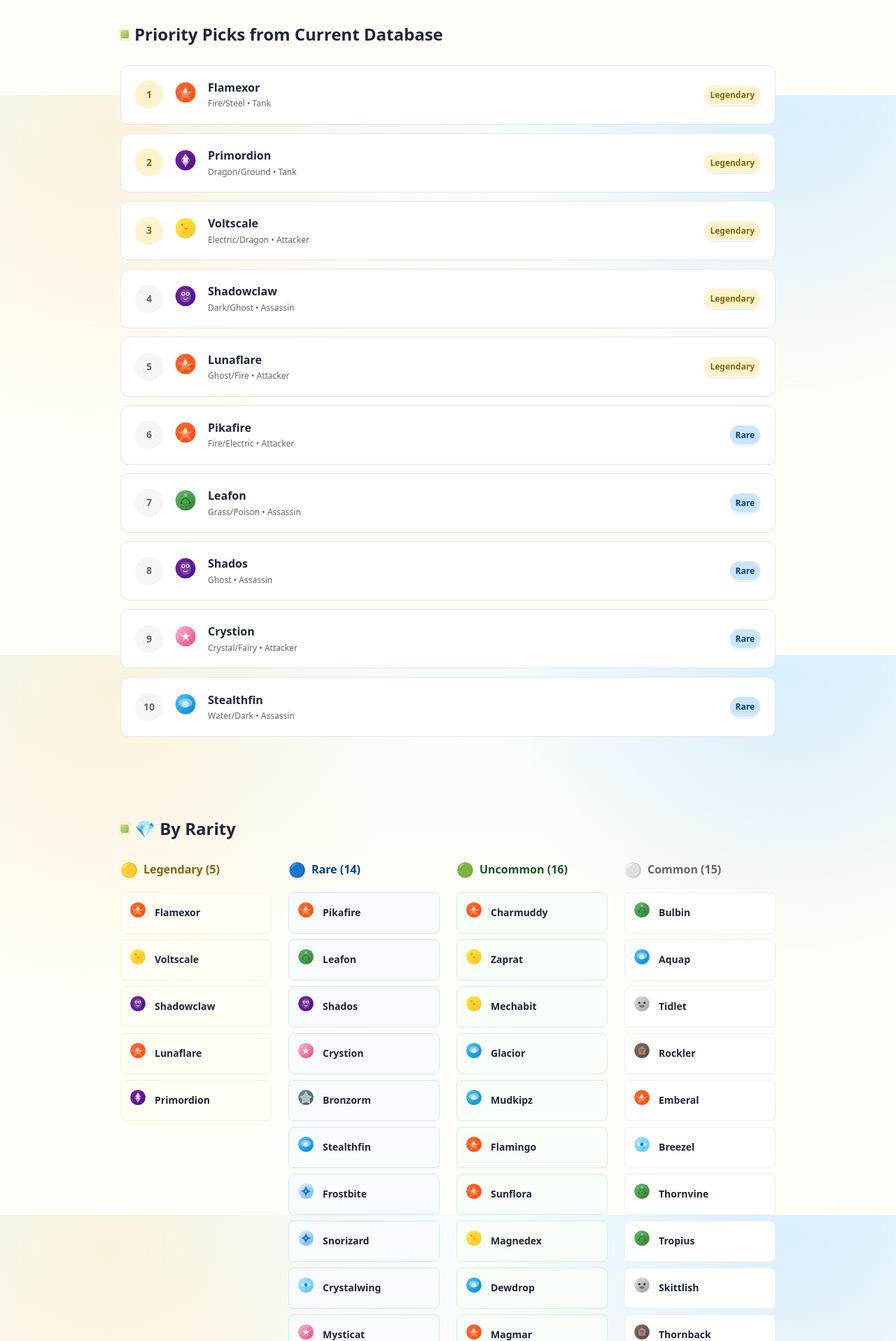
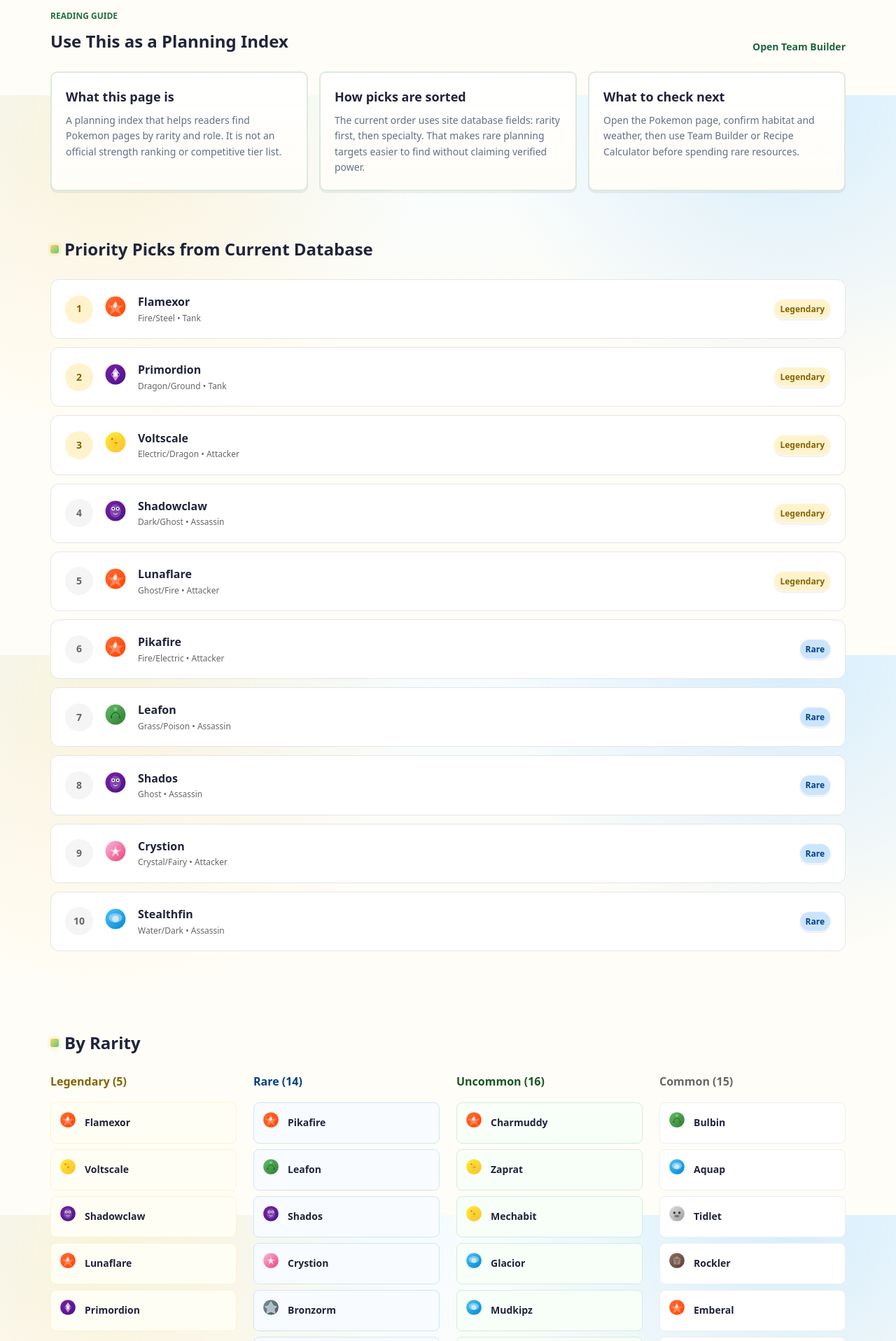
Before and after one commit to haoyg/pokopia_wiki, a Next.js app: page /tier-list in a window 1280 px wide. Shown: the part 664-2580 px from the top of the page at 70% size. Built offline with nearby package versions, Linux system fonts and the light colour scheme.

Commit message:
页面主结构统一为 page-shell + page-hero

```diff
--- a/src/app/tier-list/page.tsx
+++ b/src/app/tier-list/page.tsx
@@ -72,9 +72,27 @@ const byRole = ['Tank', 'Attacker', 'Assassin', 'Speedster', 'Support', 'Defende
   pokemon: pokemonData.filter((p) => p.specialty === role),
 }))
 
-const roleEmoji: Record<string, string> = {
-  Tank: '🛡️', Attacker: '⚔️', Assassin: '🗡️', Speedster: '⚡', Support: '💚', Defender: '🛡️',
-}
+const indexNotes = [
+  {
+    title: 'What this page is',
+    text: 'A planning index that helps readers find Pokemon pages by rarity and role. It is not an official strength ranking or competitive tier list.',
+  },
+  {
+    title: 'How picks are sorted',
+    text: 'The current order uses site database fields: rarity first, then specialty. That makes rare planning targets easier to find without claiming verified power.',
+  },
+  {
+    title: 'What to check next',
+    text: 'Open the Pokemon page, confirm habitat and weather, then use Team Builder or Recipe Calculator before spending rare resources.',
+  },
+]
+
+const rarityHeadings = [
+  { label: 'Legendary', pokemon: legendary, color: '#856404', border: '#fff3cd', background: '#fffef5' },
+  { label: 'Rare', pokemon: rare, color: '#004085', border: '#cce5ff', background: '#f8fbff' },
+  { label: 'Uncommon', pokemon: uncommon, color: '#155724', border: '#d4edda', background: '#f8fff8' },
+  { label: 'Common', pokemon: common, color: '#666', border: '#eee', background: 'white' },
+]
 
 export const metadata: Metadata = {
   title: 'Pokemon Priority Index',
@@ -91,15 +109,11 @@ export const metadata: Metadata = {
 
 export default function TierListPage() {
   return (
-    <main style={{ maxWidth: '1000px', margin: '0 auto', padding: '2rem 1rem' }}>
-      <header style={{ marginBottom: '2rem' }}>
-        <h1 style={{ fontSize: '2.5rem', fontWeight: 800 }}>
-          Pokemon Priority Index
-        </h1>
-        <p style={{ color: '#666', marginTop: '0.5rem' }}>
-          Editorial sorting based on the current Pokopia Portal database, not official competitive data.
-        </p>
-      </header>
+    <main className="page-shell">
+      <section className="page-hero">
+        <h1>Pokemon Priority Index</h1>
+        <p>Editorial sorting based on Pokopia Portal database fields, not official competitive data.</p>
+      </section>
 
       <DataStatus
         status="Editorial database index"
@@ -116,6 +130,24 @@ export default function TierListPage() {
           { href: '/features/meta-analysis', label: 'Systems analysis' },
         ]}
       />
+
+      <section className="index-guide-panel">
+        <div className="section-title-row">
+          <div>
+            <span className="panel-kicker">Reading Guide</span>
+            <h2>Use This as a Planning Index</h2>
+          </div>
+          <Link href="/tools/team-builder">Open Team Builder</Link>
+        </div>
+        <div className="index-guide-grid">
+          {indexNotes.map((note) => (
+            <div key={note.title} className="index-guide-card">
+              <strong>{note.title}</strong>
+              <p>{note.text}</p>
+            </div>
+          ))}
+        </div>
+      </section>
 
       {/* Priority Picks */}
       <section style={{ marginBottom: '3rem' }}>
@@ -173,20 +205,17 @@ export default function TierListPage() {
       {/* By Rarity */}
       <section style={{ marginBottom: '3rem' }}>
         <h2 style={{ fontSize: '1.5rem', fontWeight: 700, marginBottom: '1.5rem' }}>
-          💎 By Rarity
+          By Rarity
         </h2>
 
         <div style={{ display: 'grid', gridTemplateColumns: 'repeat(auto-fit, minmax(200px, 1fr))', gap: '1.5rem' }}>
-          {/* Legendary */}
-          <div>
-            <div style={{ display: 'flex', alignItems: 'center', gap: '0.5rem', marginBottom: '1rem' }}>
-              <span style={{ fontSize: '1.25rem' }}>🟡</span>
-              <h3 style={{ fontSize: '1rem', fontWeight: 700, color: '#856404' }}>
-                Legendary ({legendary.length})
+          {rarityHeadings.map((group) => (
+            <div key={group.label}>
+              <h3 style={{ fontSize: '1rem', fontWeight: 700, color: group.color, marginBottom: '1rem' }}>
+                {group.label} ({group.pokemon.length})
               </h3>
-            </div>
-            <div style={{ display: 'flex', flexDirection: 'column', gap: '0.5rem' }}>
-              {legendary.map((p) => (
+              <div style={{ display: 'flex', flexDirection: 'column', gap: '0.5rem' }}>
+              {group.pokemon.map((p) => (
                 <Link
                   key={p.id}
                   href={`/wiki/pokemon/${p.id}`}
@@ -195,9 +224,9 @@ export default function TierListPage() {
                     alignItems: 'center',
                     gap: '0.75rem',
                     padding: '0.75rem',
-                    border: '1px solid #fff3cd',
+                    border: `1px solid ${group.border}`,
                     borderRadius: '8px',
-                    background: '#fffef5',
+                    background: group.background,
                     textDecoration: 'none',
                     color: 'inherit',
                   }}
@@ -206,121 +235,23 @@ export default function TierListPage() {
                   <span style={{ fontWeight: 600, fontSize: '0.875rem' }}>{p.name}</span>
                 </Link>
               ))}
+              </div>
             </div>
-          </div>
-
-          {/* Rare */}
-          <div>
-            <div style={{ display: 'flex', alignItems: 'center', gap: '0.5rem', marginBottom: '1rem' }}>
-              <span style={{ fontSize: '1.25rem' }}>🔵</span>
-              <h3 style={{ fontSize: '1rem', fontWeight: 700, color: '#004085' }}>
-                Rare ({rare.length})
-              </h3>
-            </div>
-            <div style={{ display: 'flex', flexDirection: 'column', gap: '0.5rem' }}>
-              {rare.map((p) => (
-                <Link
-                  key={p.id}
-                  href={`/wiki/pokemon/${p.id}`}
-                  style={{
-                    display: 'flex',
-                    alignItems: 'center',
-                    gap: '0.75rem',
-                    padding: '0.75rem',
-                    border: '1px solid #cce5ff',
-                    borderRadius: '8px',
-                    background: '#f8fbff',
-                    textDecoration: 'none',
-                    color: 'inherit',
-                  }}
-                >
-                  <span style={{ fontSize: '1.25rem' }}><Image src={getTypeIcon(p.type)} alt={p.type} width={24} height={24} /></span>
-                  <span style={{ fontWeight: 600, fontSize: '0.875rem' }}>{p.name}</span>
-                </Link>
-              ))}
-            </div>
-          </div>
-
-          {/* Uncommon */}
-          <div>
-            <div style={{ display: 'flex', alignItems: 'center', gap: '0.5rem', marginBottom: '1rem' }}>
-              <span style={{ fontSize: '1.25rem' }}>🟢</span>
-              <h3 style={{ fontSize: '1rem', fontWeight: 700, color: '#155724' }}>
-                Uncommon ({uncommon.length})
-              </h3>
-            </div>
-            <div style={{ display: 'flex', flexDirection: 'column', gap: '0.5rem' }}>
-              {uncommon.map((p) => (
-                <Link
-                  key={p.id}
-                  href={`/wiki/pokemon/${p.id}`}
-                  style={{
-                    display: 'flex',
-                    alignItems: 'center',
-                    gap: '0.75rem',
-                    padding: '0.75rem',
-                    border: '1px solid #d4edda',
-                    borderRadius: '8px',
-                    background: '#f8fff8',
-                    textDecoration: 'none',
-                    color: 'inherit',
-                  }}
-                >
-                  <span style={{ fontSize: '1.25rem' }}><Image src={getTypeIcon(p.type)} alt={p.type} width={24} height={24} /></span>
-                  <span style={{ fontWeight: 600, fontSize: '0.875rem' }}>{p.name}</span>
-                </Link>
-              ))}
-            </div>
-          </div>
-
-          {/* Common */}
-          <div>
-            <div style={{ display: 'flex', alignItems: 'center', gap: '0.5rem', marginBottom: '1rem' }}>
-              <span style={{ fontSize: '1.25rem' }}>⚪</span>
-              <h3 style={{ fontSize: '1rem', fontWeight: 700, color: '#666' }}>
-                Common ({common.length})
-              </h3>
-            </div>
-            <div style={{ display: 'flex', flexDirection: 'column', gap: '0.5rem' }}>
-              {common.map((p) => (
-                <Link
-                  key={p.id}
-                  href={`/wiki/pokemon/${p.id}`}
-                  style={{
-                    display: 'flex',
-                    alignItems: 'center',
-                    gap: '0.75rem',
-                    padding: '0.75rem',
-                    border: '1px solid #eee',
-                    borderRadius: '8px',
-                    background: 'white',
-                    textDecoration: 'none',
-                    color: 'inherit',
-                  }}
-                >
-                  <span style={{ fontSize: '1.25rem' }}><Image src={getTypeIcon(p.type)} alt={p.type} width={24} height={24} /></span>
-                  <span style={{ fontWeight: 600, fontSize: '0.875rem' }}>{p.name}</span>
-                </Link>
-              ))}
-            </div>
-          </div>
+          ))}
         </div>
       </section>
 
       {/* By Role */}
       <section style={{ marginBottom: '3rem' }}>
         <h2 style={{ fontSize: '1.5rem', fontWeight: 700, marginBottom: '1.5rem' }}>
-          ⚔️ By Role
+          By Role
         </h2>
         <div style={{ display: 'grid', gridTemplateColumns: 'repeat(auto-fit, minmax(300px, 1fr))', gap: '1.5rem' }}>
           {byRole.map(({ role, pokemon }) => (
             <div key={role}>
-              <div style={{ display: 'flex', alignItems: 'center', gap: '0.5rem', marginBottom: '1rem' }}>
-                <span style={{ fontSize: '1.25rem' }}>{roleEmoji[role]}</span>
-                <h3 style={{ fontSize: '1rem', fontWeight: 700 }}>
-                  {role} ({pokemon.length})
-                </h3>
-              </div>
+              <h3 style={{ fontSize: '1rem', fontWeight: 700, marginBottom: '1rem' }}>
+                {role} ({pokemon.length})
+              </h3>
               <div style={{ display: 'flex', flexWrap: 'wrap', gap: '0.5rem' }}>
                 {pokemon
                   .sort((a, b) => rarityOrder[a.rarity] - rarityOrder[b.rarity])
```
